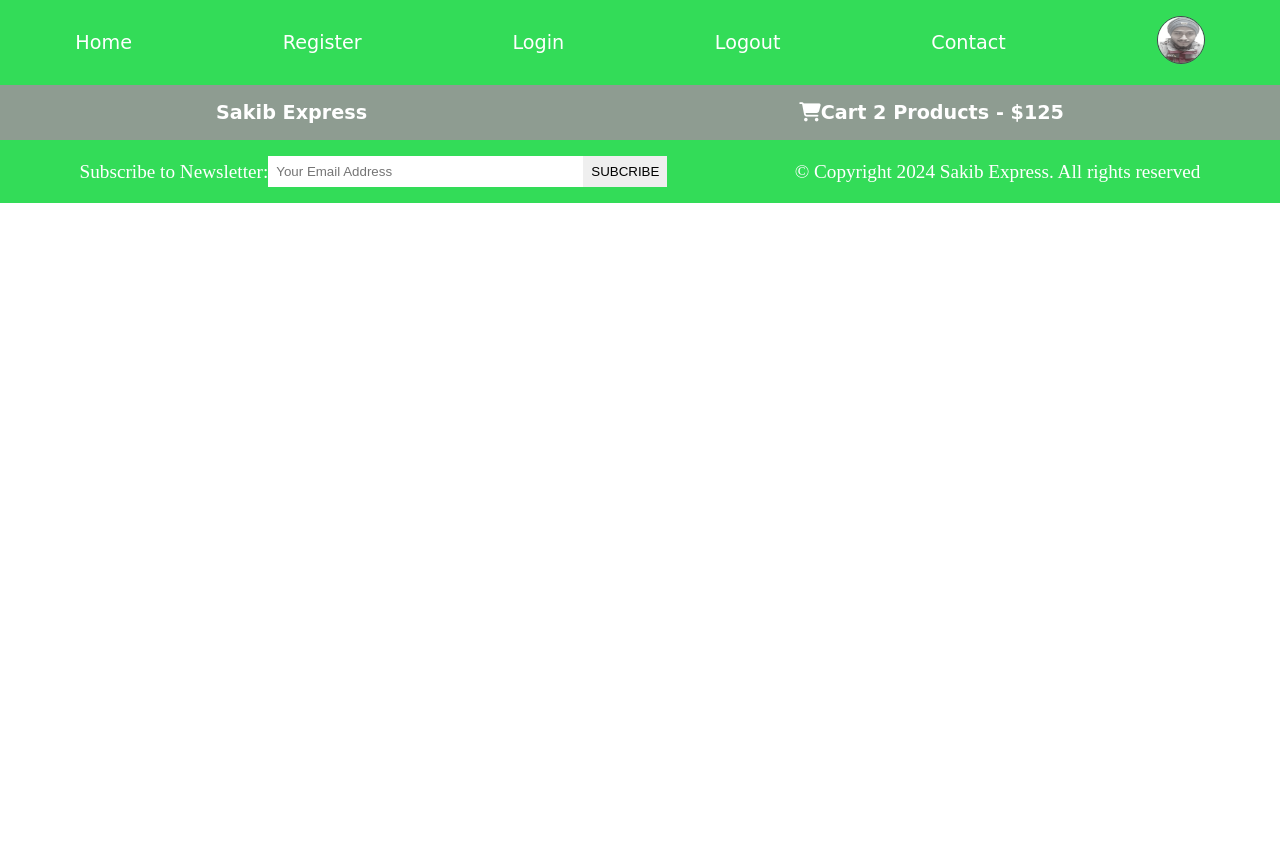
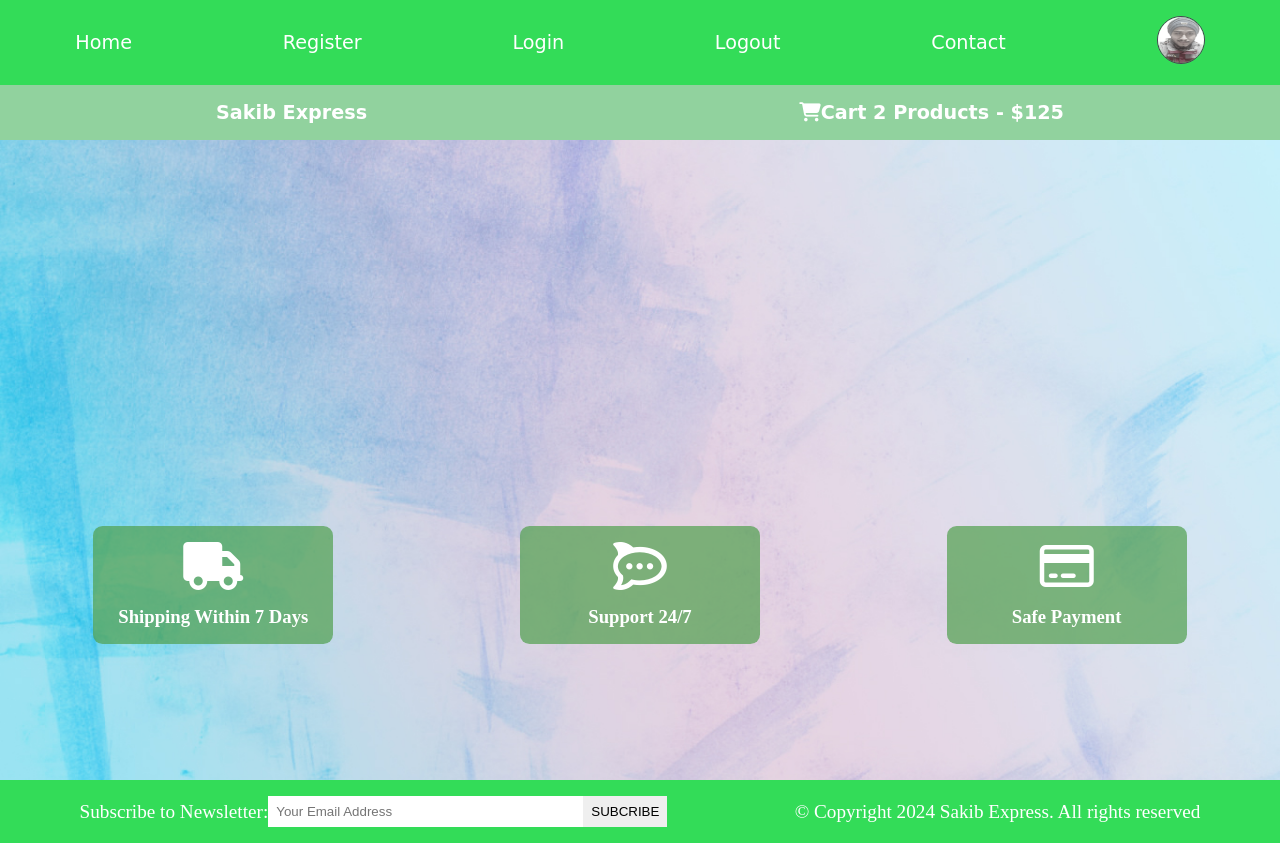
Before and after one commit to Sakib-Al-Shawon/ECommerce-Website, a plain HTML site: page index.html in a window 1280 px wide. Before the commit the page ends 800 px from the top, so only its background shows below. Drawn offline with Linux system fonts and the light colour scheme.

Commit message:
banner added

```diff
--- a/index.html
+++ b/index.html
@@ -15,7 +15,7 @@
   </head>
 
   <body>
-    <!-- Navbar Start Here -->
+    <!----------- Navbar Start Here ----------------->
 
     <i class="fa-solid fa-bars fa-2x" id="menu-icon"></i>
     <nav id="menu" class="hidden">
@@ -57,7 +57,32 @@
       </ul>
       <!-- Lower Nav End -->
     </nav>
-    <!-- Navbar End Here    -->
+    <!-------------- Navbar End Here    ----------->
+
+    <!-------------- Header Start Here    ----------->
+    <header class="header">
+      <div class="banner flex-space-around">
+        <marquee class="banner__title" behavior="" direction="">50% Sales Going On</marquee>
+
+        <div class="features flex-space-around">
+          <article class="feature flex-center">
+            <i class="fa-solid fa-truck feature__icon"></i>
+            <h3>Shipping Within 7 Days</h3>
+          </article>
+
+          <article class="feature flex-center">
+            <i class="fa-brands fa-rocketchat feature__icon"></i>
+            <h3>Support 24/7</h3>
+          </article>
+
+          <article class="feature flex-center">
+            <i class="fa-regular fa-credit-card feature__icon"></i>
+            <h3>Safe Payment</h3>
+          </article>
+        </div>
+      </div>
+    </header>
+    <!-------------- Header End Here    ------------>
 
     <!-- Footer Start Here -->
     <footer class="footer flex-space-around">
--- a/style.css
+++ b/style.css
@@ -1,7 +1,7 @@
 /* Reset and Common Code Start  */
 :root {
   --primary-color: rgb(51, 220, 88);
-  --secondary-color: rgba(130, 146, 133, 0.9);
+  --secondary-color: rgba(134, 206, 148, 0.9);
   --padding: 0.5rem;
   --transition: all 0.3s;
   --border-radius: 0.6rem;
@@ -25,6 +25,13 @@ img {
   width: 100%;
   height: auto;
 }
+
+.flex-center {
+  display: flex;
+  justify-content: center;
+  align-items: center;
+}
+
 .flex-space-around {
   display: flex;
   justify-content: space-around;
@@ -52,7 +59,6 @@ img {
 nav {
   font-family: cursive;
   font-size: 1.2rem;
-
   position: static;
   top: 0;
   left: 0;
@@ -107,6 +113,46 @@ nav {
 }
 /* Navbar End Here */
 
+/* Header Start Here */
+.header {
+  padding: 4rem 0;
+  height: 80vh;
+  background: url(images/BGI.jpg) no-repeat center;
+  background-attachment: fixed;
+  background-size: cover;
+}
+
+.banner {
+  width: 100%;
+  height: 100%;
+  flex-direction: column;
+}
+
+.banner__title {
+  font-size: 4rem;
+  color: rgb(6, 112, 243);
+  padding: 1rem;
+}
+
+.features {
+  width: 100%;
+}
+
+.feature {
+  background-color: rgba(80, 160, 78, 0.7);
+  color: white;
+  border-radius: var(--border-radius);
+  padding: 1rem;
+  width: 15rem;
+  flex-direction: column;
+  gap: 1rem;
+}
+
+.feature__icon {
+  font-size: 3rem;
+}
+/* Header End Here */
+
 /* Footer Start Here */
 .footer {
   background-color: var(--primary-color);
@@ -144,6 +190,10 @@ nav {
   .hidden {
     display: none;
   }
+
+  .header {
+    height: 100vh;
+  }
 }
 
 @media (max-width: 768px) {
```
Also changed, not shown: images/BGI.jpg (added), images/bgimg.jpeg (added).
